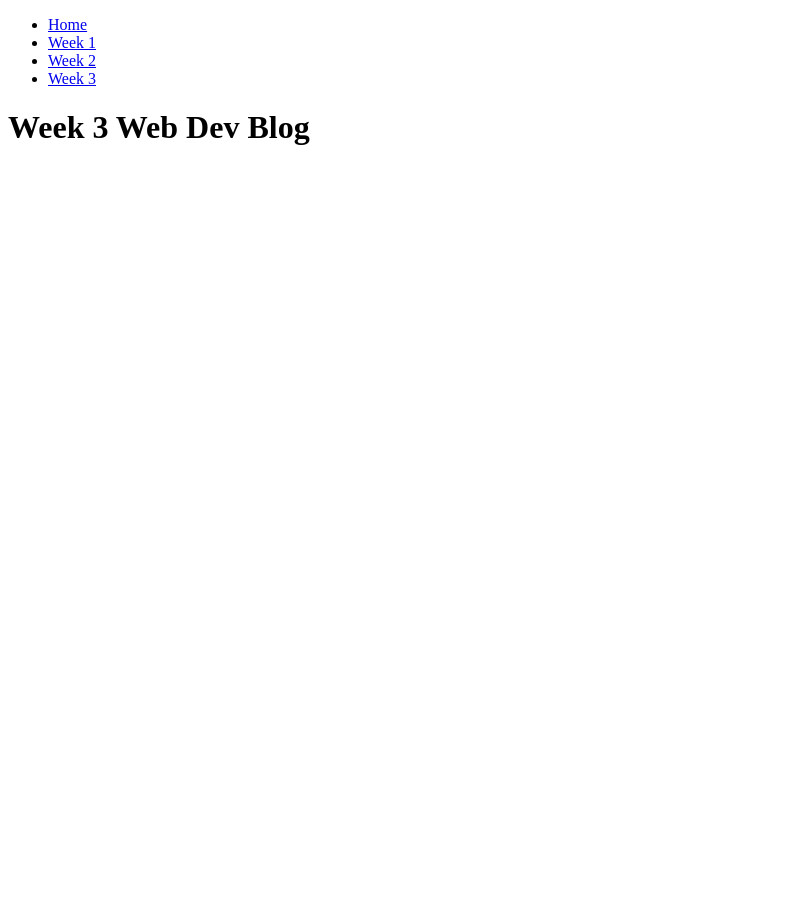
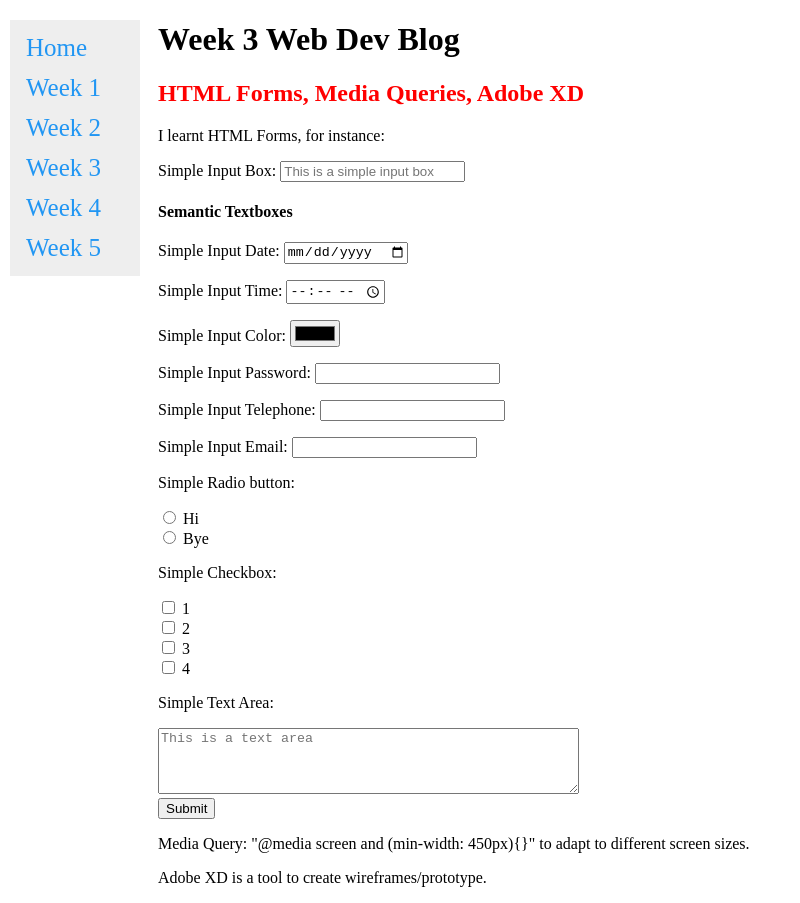
Before and after one commit to kelvinn44/Kelvin-web-dev-blog, a plain HTML site: page week3.html in a window 1280 px wide. Shown: the whole page, without its empty margins (0-800 px from the left). Before the commit the page ends 800 px from the top, so only its background shows below. Drawn offline with Linux system fonts and the light colour scheme.

Commit message:
major updates

```diff
--- a/week3.html
+++ b/week3.html
@@ -1,23 +1,105 @@
 <!DOCTYPE html>
 <html lang="en">
 <head>
-    <title>My Web Development Blog</title>
+    <title>Kelvin's Web Development Blog</title>
 </head>
 
 <style>
+h2{
+  color: red;
+}
 
+/* --- */
+
+.sidenav {
+  width: 130px;
+  position: fixed;
+  z-index: 1;
+  top: 20px;
+  left: 10px;
+  background: #eee;
+  overflow-x: hidden;
+  padding: 8px 0;
+}
+
+.sidenav a {
+  padding: 6px 8px 6px 16px;
+  text-decoration: none;
+  font-size: 25px;
+  color: #2196F3;
+  display: block;
+}
+
+.sidenav a:hover {
+  color: #064579;
+}
+
+.main {
+  margin-left: 140px; /* Same width as the sidebar + left position in px */
+  /* font-size: 28px;  Increased text to enable scrolling */
+  padding: 0px 10px;
+}
+
+@media screen and (max-height: 450px) {
+  .sidenav {padding-top: 15px;}
+  .sidenav a {font-size: 18px;}
+}
 </style>
 
 <body>
-    <ul>
-        <li><a href="index.html">Home</a></li>
-        <li><a href="week1.html">Week 1</a></li>
-        <li><a href="week2.html">Week 2</a></li>
-        <li><a href="week3.html">Week 3</a></li>
-    </ul>
+    <!-- Side navigation -->
+<div class="sidenav">
+    <a href="index.html">Home</a>
+    <a href="week1.html">Week 1</a>
+    <a href="week2.html">Week 2</a>
+    <a href="week3.html">Week 3</a>
+    <a href="week4.html">Week 4</a>
+    <a href="week5.html">Week 5</a>
+</div>
 
+<!-- Page content -->
+<div class="main">
     <header>
         <h1>Week 3 Web Dev Blog</h1>
     </header>
+    <h2>HTML Forms, Media Queries, Adobe XD</h2>
+
+    <p>I learnt HTML Forms, for instance:</p>
+    <form>
+      Simple Input Box: <input type="text" placeholder="This is a simple input box">
+      <h4>Semantic Textboxes</h4>
+      <p>Simple Input Date: <input type="date"></p>
+      <p>Simple Input Time: <input type="time"></p>
+      <p>Simple Input Color: <input type="color"></p>
+      <p>Simple Input Password: <input type="password"></p>
+      <p>Simple Input Telephone: <input type="tel"></p>
+      <p>Simple Input Email: <input type="email"></p>
+
+      <p>Simple Radio button:</p>
+      <input type="radio" id="hi" name="rb" value="Hi">
+      <label for="hi">Hi</label><br>
+      <input type="radio" id="bye" name="rb" value="Bye">
+      <label for="bye">Bye</label><br>
+
+      <p>Simple Checkbox:</p>
+      <input type="checkbox" id="cb1" name="1" value="1">
+      <label for="cb1"> 1</label><br>
+      <input type="checkbox" id="cb2" name="2" value="2">
+      <label for="cb2"> 2</label><br>
+      <input type="checkbox" id="cb3" name="3" value="3">
+      <label for="cb3"> 3</label><br>
+      <input type="checkbox" id="cb4" name="4" value="4">
+      <label for="cb4"> 4</label><br>
+
+      <p><label for="textareademo">Simple Text Area:</label></p>
+      <textarea id="textareademo" name="textareademo" rows="4" cols="50" placeholder="This is a text area"></textarea>
+      <br>
+      <input type="button" name="btnSubmit" value="Submit">
+    </form>
+
+    <p>Media Query: "@media screen and (min-width: 450px){}" to adapt to different screen sizes.</p>
+    <p>Adobe XD is a tool to create wireframes/prototype.</p>
+</div>
+
 </body>
 </html>
```
Also changed, not shown: index.html (+9 -4 lines), week1.html (+48 -8 lines), week2.html (+56 -7 lines), week4.html (+74 -0 lines), week5.html (+67 -0 lines), 1 other file.
